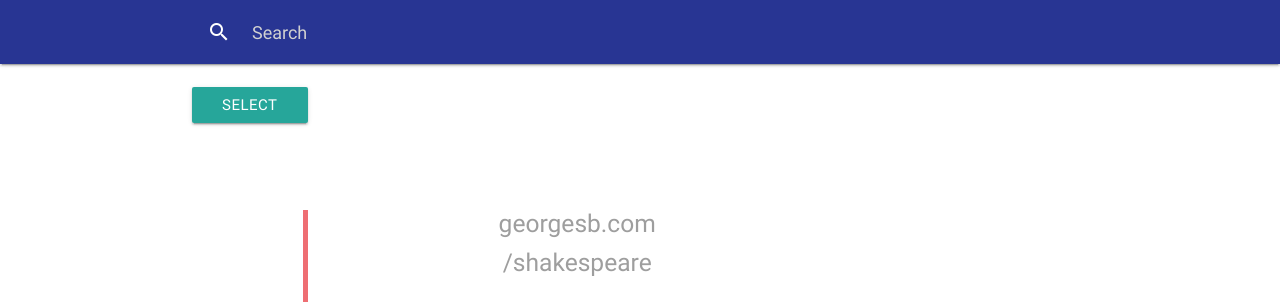
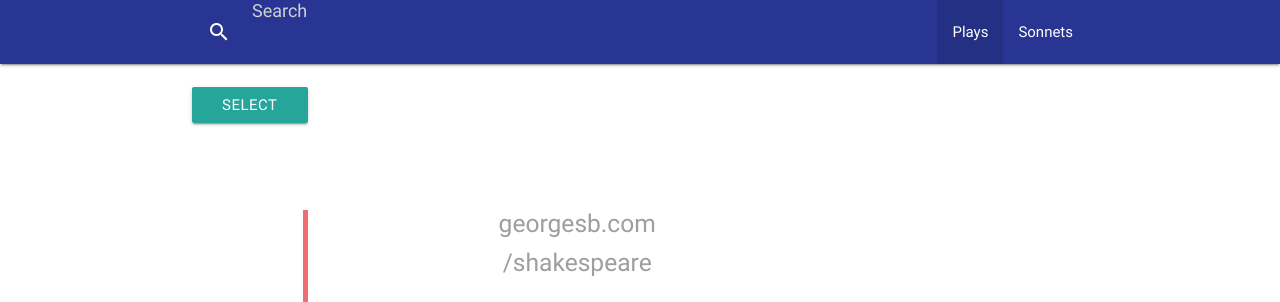
Before and after one commit to georgesb/georgesb.github.io, a plain HTML site: page shakespeare/index.html in a window 1280 px wide. Shown: the top 302 px of the page. Drawn offline with nearby package versions, Linux system fonts and the light colour scheme; files whose address does not match are found by name.

Commit message:
Shakespeare
12/14/16 9:54
menubar items

```diff
--- a/shakespeare/index.html
+++ b/shakespeare/index.html
@@ -34,6 +34,10 @@
 			<div class="navbar-fixed">
 				<nav class="indigo darken-3" role="navigation">
 					<div class="nav-wrapper container navbar-fixed">
+						<div class="row">
+
+
+						<div class="col s12 m8 l9">
 						<form>
 							<div class="input-field">
 								<input id="search" type="search" name="keyword" required  ng-model="searchText" placeholder="Search">
@@ -41,6 +45,17 @@
 								<i class="material-icons" id="target" ng-click="searchText = ''";>close</i>
 							</div>
 						</form>
+						</div>
+
+						<div class="col s3 m4 l3 hide-on-small-only">
+						<ul class="right">
+							<li class="active"><a href="#">Plays</a></li>
+							<li><a href="http://georgesb.com/sonnets">Sonnets</a></li>
+						</ul>
+						</div>
+
+
+						</div>
 					</div>
 				</nav>
 			</div>
@@ -58,7 +73,7 @@
 							<li><a href="#"  ng-click="ng-init('julius.json');hide()"  >Julius Caesar</a></li>
 							<li><a href="#"  ng-click="ng-init('macbeth.json');hide()"  >MacBeth</a></li>
 							<li><a href="#"  ng-click="ng-init('summerdream.json');hide()"   ng-click="hide()">A Midsummer Night's Dream</a>
-							<li><a href="#"  ng-click="ng-init('romeo.json');hide()"  >Romeo and Juliet</a></li>
+								<li><a href="#"  ng-click="ng-init('romeo.json');hide()"  >Romeo and Juliet</a></li>
 							</li>
 						</ul>
 						<div class="container context">
```
